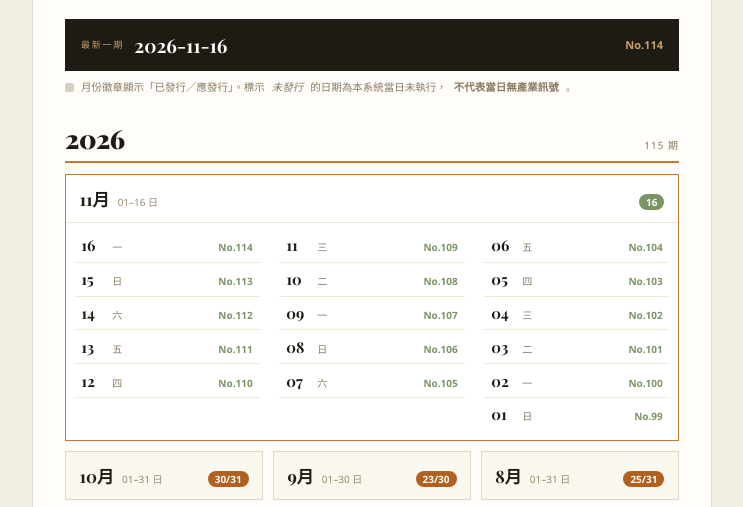
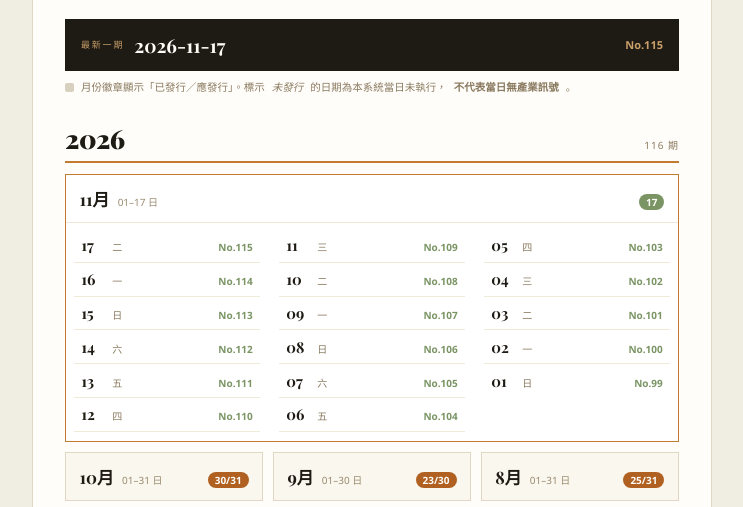
Before and after one commit to Admeliora-tw/puzzle-daily, a plain HTML site: page index.html in a window 1280 px wide. Shown: the part 256-763 px from the top of the page, without its empty margins (268-1011 px from the left). Drawn offline with nearby package versions, Linux system fonts and the light colour scheme; a web font is replaced by a local one.

Commit message:
Update index (116 issues)

```diff
--- a/index.html
+++ b/index.html
@@ -59,13 +59,14 @@ summary:hover{background:#f3eee0}
     <div class="name">Puzzle<br><em>Market</em><br>Daily</div>
     <p class="tag">The Global Record of Jigsaw Puzzle Commerce</p>
   </div>
-  <a class="newest" href="2026-11-16.html"><span class="lbl">最新一期</span><span class="dt">2026-11-16</span><span class="no">No.114</span></a>
+  <a class="newest" href="2026-11-17.html"><span class="lbl">最新一期</span><span class="dt">2026-11-17</span><span class="no">No.115</span></a>
   <p class="note"><span class="sw"></span>月份徽章顯示「已發行／應發行」。標示<em>未發行</em>的日期為本系統當日未執行，<strong>不代表當日無產業訊號</strong>。</p>
-  <div class="yr"><span class="yn">2026</span><span class="yc">115 期</span></div>
+  <div class="yr"><span class="yn">2026</span><span class="yc">116 期</span></div>
   <div class="grid">
     <details class="mon" open>
-      <summary><span class="mn">11月</span><span class="mr">01–16 日</span><span class="mc">16</span></summary>
+      <summary><span class="mn">11月</span><span class="mr">01–17 日</span><span class="mc">17</span></summary>
       <div class="list">
+        <a class="issue" href="2026-11-17.html"><span class="d">17</span><span class="w">二</span><span class="n">No.115</span></a>
         <a class="issue" href="2026-11-16.html"><span class="d">16</span><span class="w">一</span><span class="n">No.114</span></a>
         <a class="issue" href="2026-11-15.html"><span class="d">15</span><span class="w">日</span><span class="n">No.113</span></a>
         <a class="issue" href="2026-11-14.html"><span class="d">14</span><span class="w">六</span><span class="n">No.112</span></a>
```
